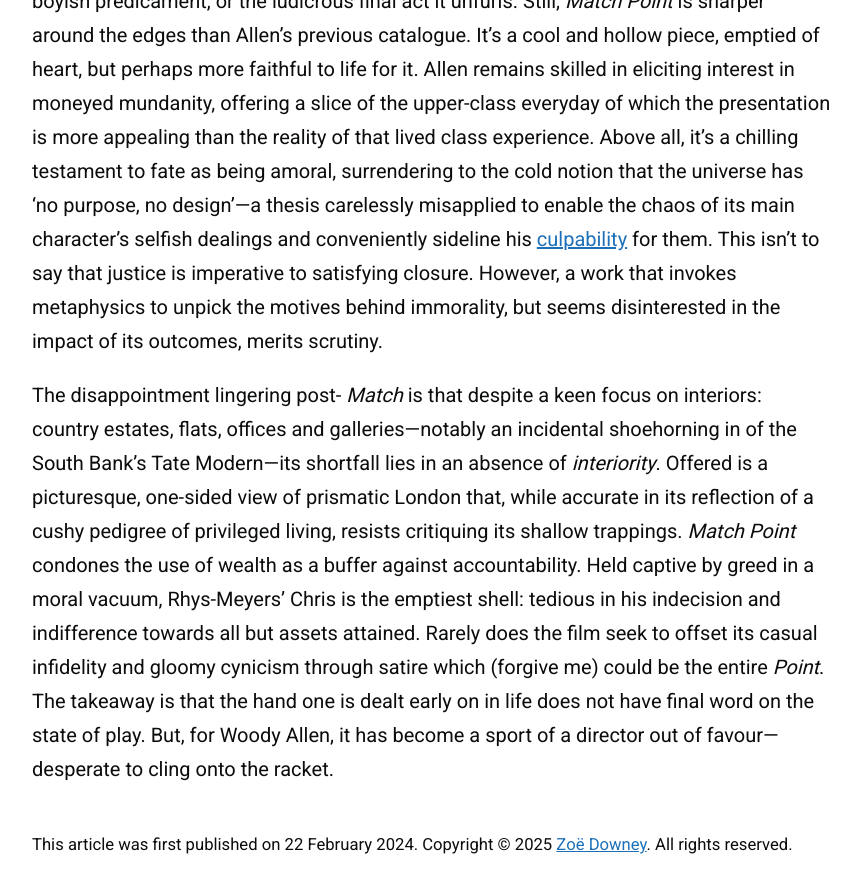
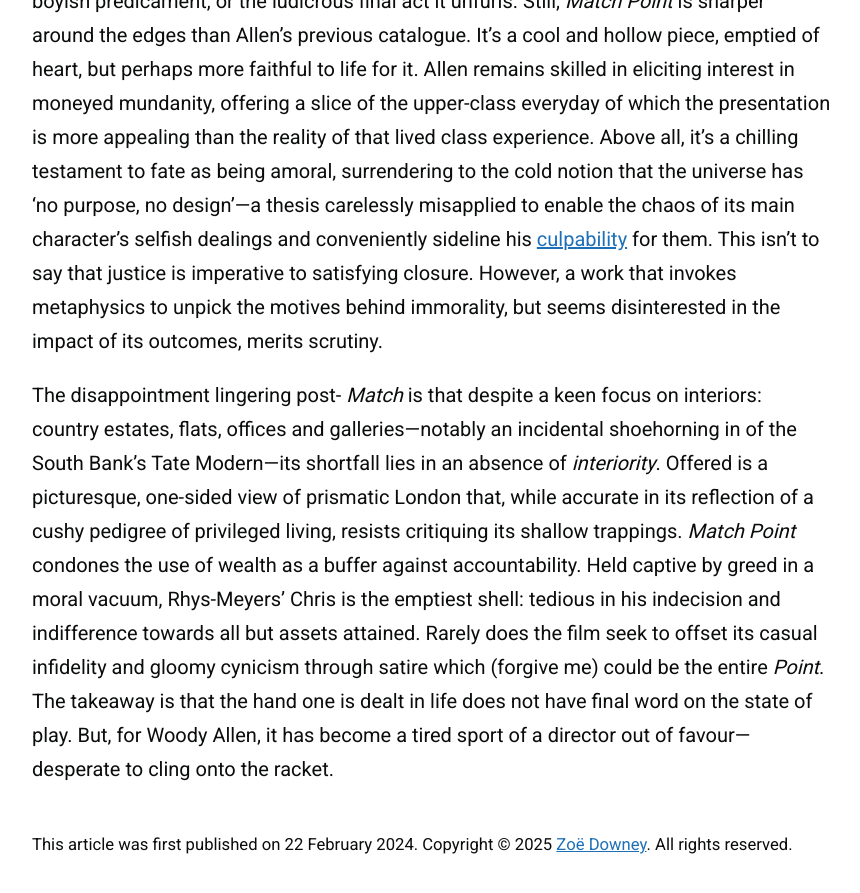
Before and after one commit to zoeurl/zoedowney.github.io, a Jekyll site: the page built from _posts/2024-02-22-match-point.md, in a window 1280 px wide and 900 px high, scrolled down 2932 px. Shown: the top 893 px of the window, without its empty margins (208-1068 px from the left). Built offline with Jekyll 4.4.1, drawn with Linux system fonts in a browser that asks for light colours.

Commit message:
Update 2024-02-22-match-point.md

```diff
--- a/_posts/2024-02-22-match-point.md
+++ b/_posts/2024-02-22-match-point.md
@@ -23,4 +23,4 @@
 
 It is on this essential, but tiresome, (male) conflict that _Match Point_ rests: does our hero choose wealth, standing and security tethered to a lukewarm coupling, or sacrifice it all for a less fortunate woman who tempts him via her sirenesque magnetism? Without delving into twists (of which there are a predictable few), it's a big ask to sympathise with such a boyish predicament, or the ludicrous final act it unfurls. Still, _Match Point_ is sharper around the edges than Allen’s previous catalogue. It’s a cool and hollow piece, emptied of heart, but perhaps more faithful to life for it. Allen remains skilled in eliciting interest in moneyed mundanity, offering a slice of the upper-class everyday of which the presentation is more appealing than the reality of that lived class experience. Above all, it’s a chilling testament to fate as being amoral, surrendering to the cold notion that the universe has ‘no purpose, no design’—a thesis carelessly misapplied to enable the chaos of its main character’s selfish dealings and conveniently sideline his [culpability](https://www.theguardian.com/film/2023/sep/08/woody-allen-venice-applause-metoo) for them. This isn't to say that justice is imperative to satisfying closure. However, a work that invokes metaphysics to unpick the motives behind immorality, but seems disinterested in the impact of its outcomes, merits scrutiny.
 
-The disappointment lingering post- _Match_ is that despite a keen focus on interiors: country estates, flats, offices and galleries—notably an incidental shoehorning in of the South Bank’s Tate Modern—its shortfall lies in an absence of _interiority_. Offered is a picturesque, one-sided view of prismatic London that, while accurate in its reflection of a cushy pedigree of privileged living, resists critiquing its shallow trappings. _Match Point_ condones the use of wealth as a buffer against accountability. Held captive by greed in a moral vacuum, Rhys-Meyers' Chris is the emptiest shell: tedious in his indecision and indifference towards all but assets attained. Rarely does the film seek to offset its casual infidelity and gloomy cynicism through satire which (forgive me) could be the entire _Point_. The takeaway is that the hand one is dealt early on in life does not have final word on the state of play. But, for Woody Allen, it has become a sport of a director out of favour—desperate to cling onto the racket.
+The disappointment lingering post- _Match_ is that despite a keen focus on interiors: country estates, flats, offices and galleries—notably an incidental shoehorning in of the South Bank’s Tate Modern—its shortfall lies in an absence of _interiority_. Offered is a picturesque, one-sided view of prismatic London that, while accurate in its reflection of a cushy pedigree of privileged living, resists critiquing its shallow trappings. _Match Point_ condones the use of wealth as a buffer against accountability. Held captive by greed in a moral vacuum, Rhys-Meyers' Chris is the emptiest shell: tedious in his indecision and indifference towards all but assets attained. Rarely does the film seek to offset its casual infidelity and gloomy cynicism through satire which (forgive me) could be the entire _Point_. The takeaway is that the hand one is dealt in life does not have final word on the state of play. But, for Woody Allen, it has become a tired sport of a director out of favour—desperate to cling onto the racket.
```
